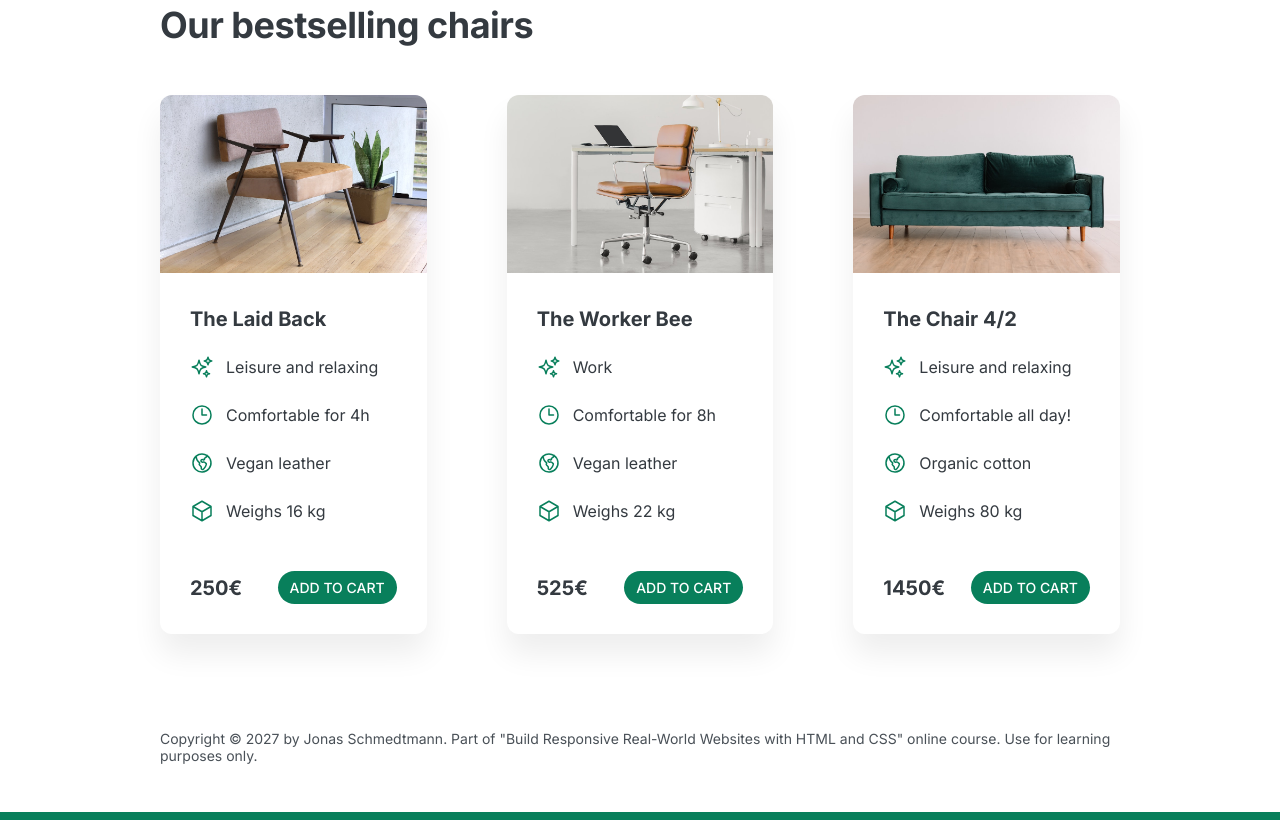
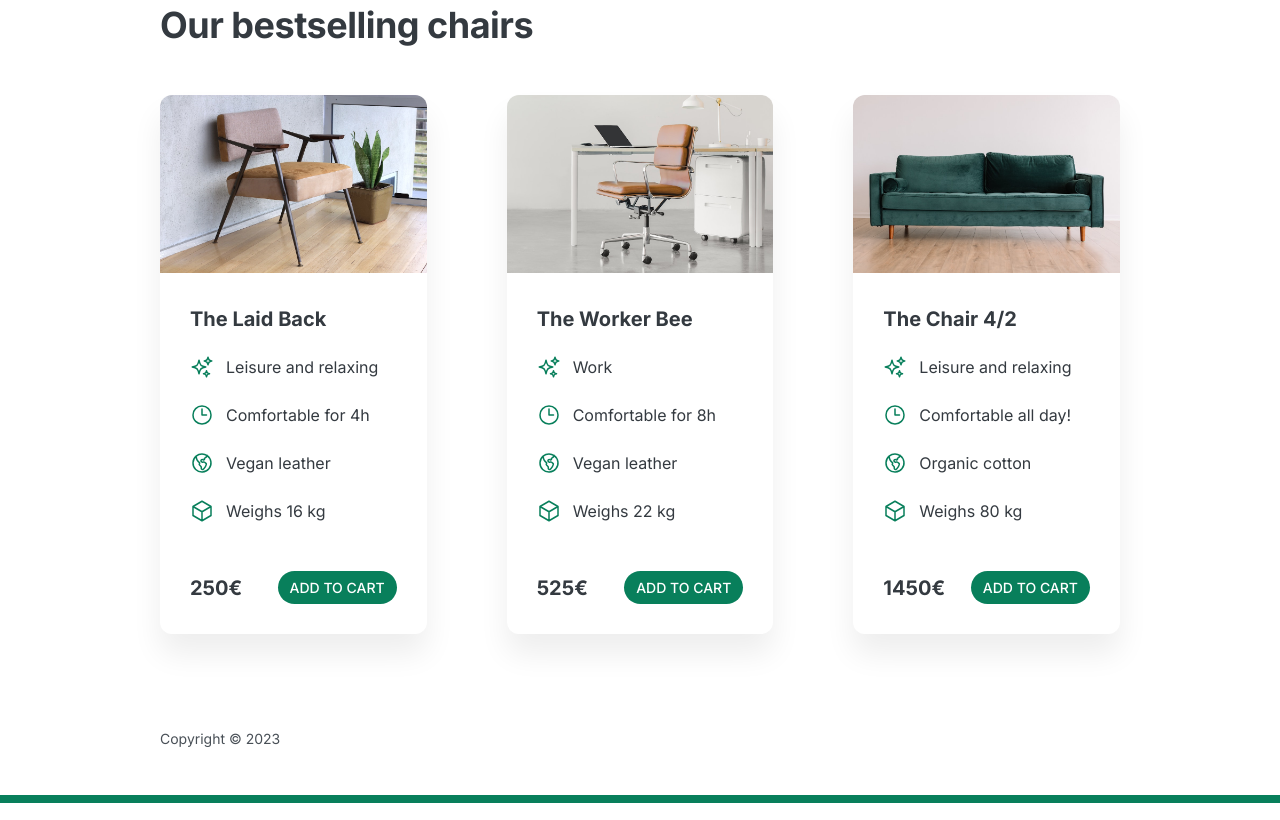
Before and after one commit to faridkarim05/Lisbon_chair_shop, a plain HTML site: page index.html in a window 1280 px wide. Shown: the part 1360-2180 px from the top of the page. Drawn offline with Linux system fonts and the light colour scheme.

Commit message:
change footer

```diff
--- a/index.html
+++ b/index.html
@@ -378,11 +378,7 @@
         </div>
       </section>
 
-      <footer>
-        Copyright &copy; 2027 by Jonas Schmedtmann. Part of "Build Responsive
-        Real-World Websites with HTML and CSS" online course. Use for learning
-        purposes only.
-      </footer>
+      <footer>Copyright &copy; 2023</footer>
     </div>
   </body>
 </html>
```
